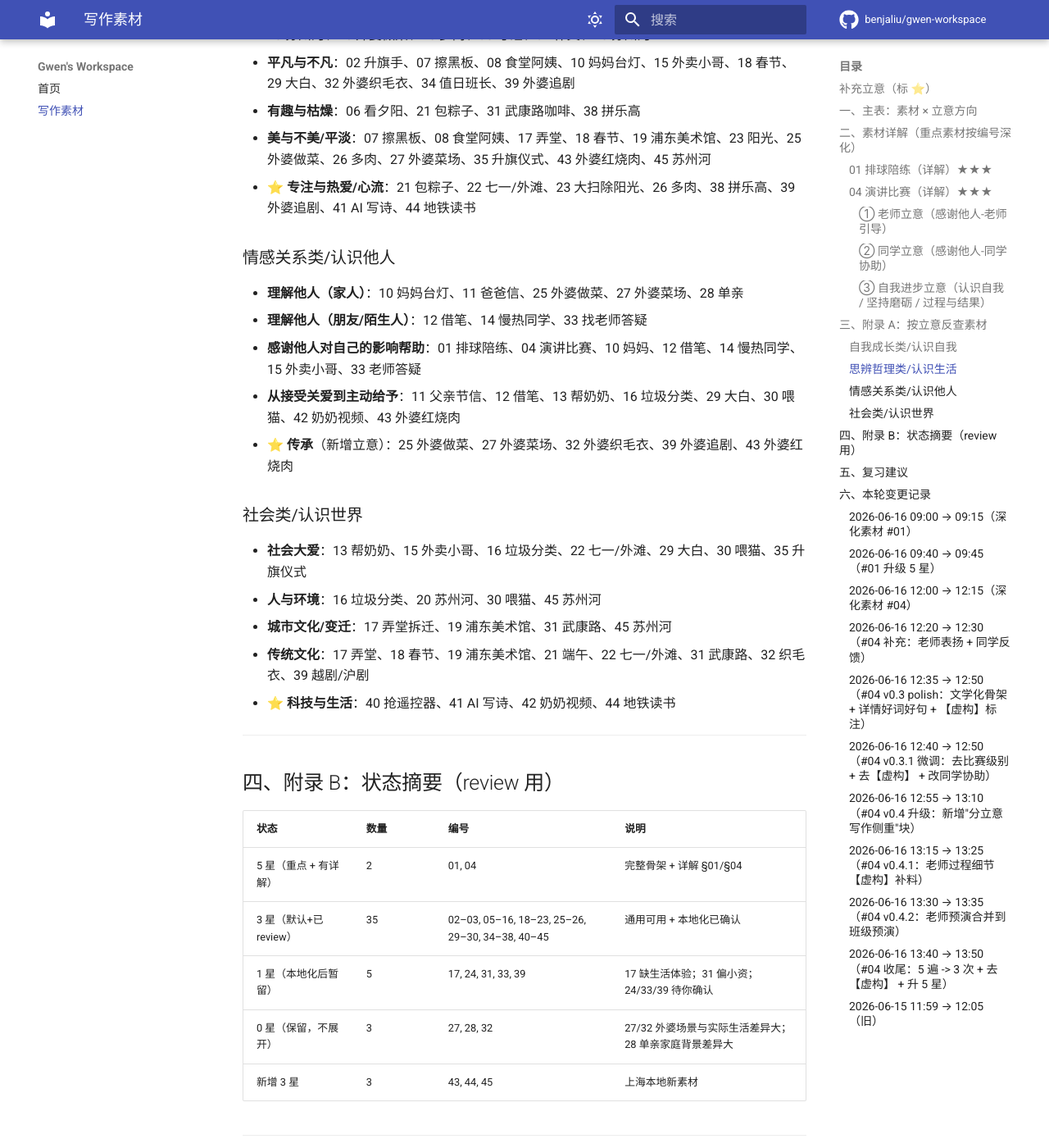
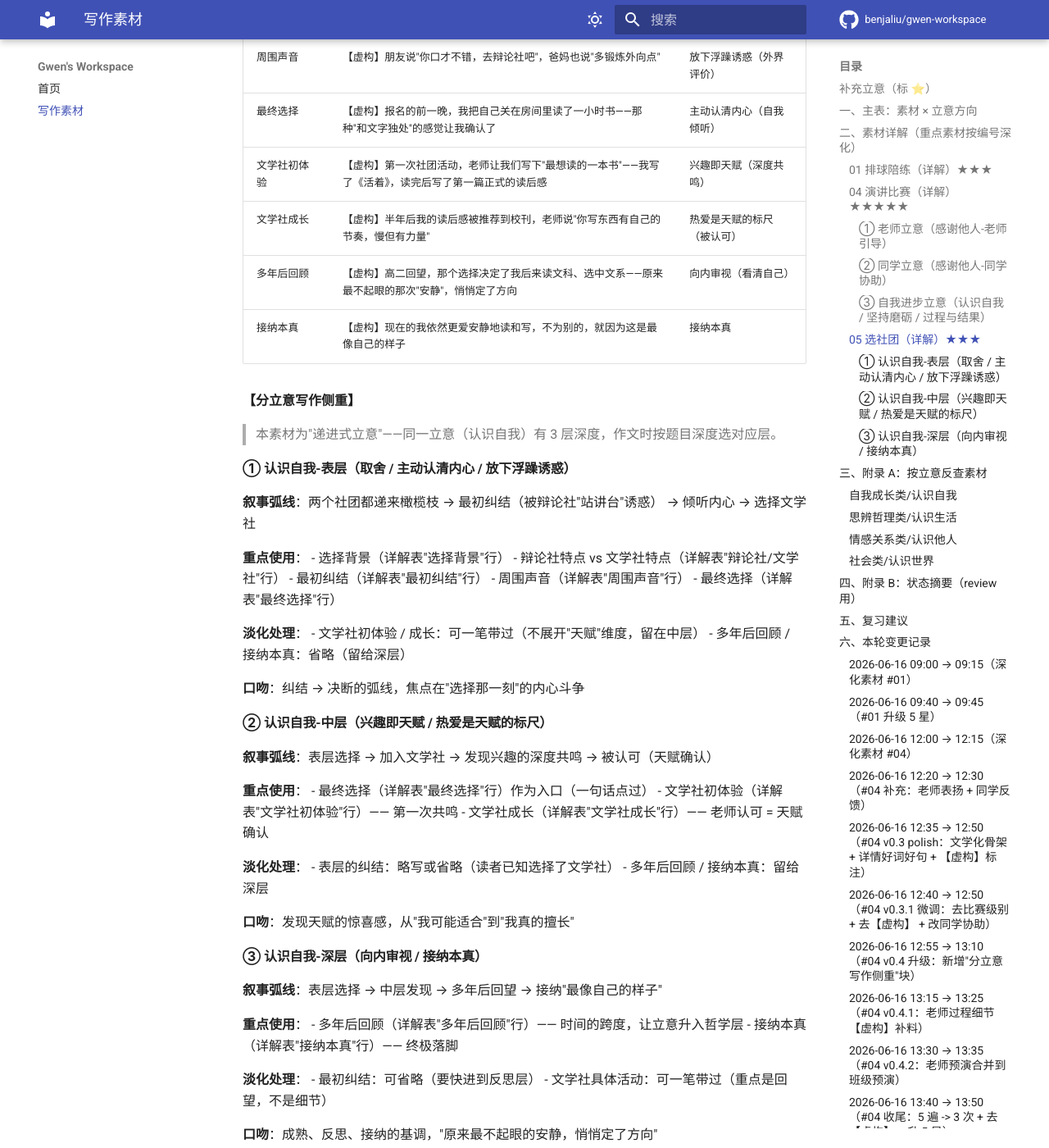
Before and after one commit to benjaliu/gwen-workspace, an MkDocs documentation site: the page built from docs/zuowen-sucai.md, in a window 1280 px wide and 1400 px high, scrolled down 8715 px. Shown: the whole window at 82% size. Built offline with MkDocs 1.6.1 and Material for MkDocs 9.7.7, drawn with Linux system fonts in a browser that asks for light colours; comment, search, counter and statistics services are not loaded; some of the changed text lies outside the part shown.

Commit message:
docs(zuowen-sucai): #02/#03 降 1 星 + #05 深化 (3 层递进立意) + 详解 §05 新增
- #02 / #03 借鉴度：★★★ -> ★（暂不细化）
- #05 选社团：完整骨架 (190 字文学化) + 新立意列 (3 层递进)
- 详解 §04 header 同步 ★★★ -> ★★★★★（跟主表 #04 同步）
- 详解 §05 新增：10 条细节索引 + 3 立意版本（表层取舍/中层兴趣即天赋/深层向内审视）
- 附录 B：1 星 5 -> 7（+ 02, 03）；3 星 35 -> 33（- 02, 03）
- skill v0.4 -> v0.5：§1.3 增加'递进式立意'形态

```diff
--- a/docs/zuowen-sucai.md
+++ b/docs/zuowen-sucai.md
@@ -20,10 +20,10 @@
 | # | 素材（含场景细节） | 可借鉴度 | 可写立意方向 |
 |---|---|---|---|
 | 01 | **体育中考前练排球**——体育中考有排球垫球项目，爸爸大学时碰巧学过排球，主动请缨做陪练。<br>每天晚上 8 点到 8 点半，我们在大楼地下车库靠墙边——那是天然的"垫球墙"，不用追球也不打扰邻居。<br>爸爸从步伐移动、手肘角度这些基本动作开始教，从单次抛球垫回过渡到对墙壁的连续垫球，整整一个多月没断过。<br>终于有一次我一口气垫到第 41 个，一直悬着的那口气终于吐了出来，转身和爸爸击掌，爷俩笑得停不下来（详解 §01） | ★★★★★ | 坚持磨砺；感谢他人（家人陪练）；过程与结果 |
-| 02 | **升旗手训练**——每天清晨 5:50 操场站军姿、练正步，被同学笑"动作像机器人"，三个月后全校师生面前升起国旗 | ★★★ | 坚持磨砺；接纳不足（被嘲笑仍继续）；平凡与不凡（重复动作里的大意义） |
-| 03 | **数学错题本**——把每道错题抄下来重做一遍，从 60 分到 92 分 | ★★★ | 坚持磨砺；过程与结果；平淡（每天整理不枯燥吗） |
+| 02 | **升旗手训练**——每天清晨 5:50 操场站军姿、练正步，被同学笑"动作像机器人"，三个月后全校师生面前升起国旗 | ★ | 坚持磨砺；接纳不足（被嘲笑仍继续）；平凡与不凡（重复动作里的大意义） |
+| 03 | **数学错题本**——把每道错题抄下来重做一遍，从 60 分到 92 分 | ★ | 坚持磨砺；过程与结果；平淡（每天整理不枯燥吗） |
 | 04 | **校级演讲比赛：从班级预演的假笑到校级二等奖**——我报名参加了校级演讲比赛。班级预演那天，我紧张得连笑容都僵在脸上——那是一块贴上去的面具，同学一眼就看穿。后来靠自我训练，又找了几位同学帮忙当听众抠细节，从假笑到自然，从僵硬到松弛，终于在校级舞台捧回了二等奖。第一次站上这样的讲台，已是最好的收获。更让我意外的是，老师特地表扬了我的进步——毕竟在他们印象里，我一直是个内向文静的女生，能站上舞台并拿到奖项，实在值得好好夸一夸。同学也说我现场表现"如沐春风" | ★★★★★ | 认识自我（突破既有印象）；学会松弛；从容；过程与结果；感谢他人（老师表扬 + 同学协助 + 同学肯定） |
-| 05 | **选社团：辩论社还是文学社？**——最后选文学社，发现自己更享受安静阅读 | ★★★ | 取舍；认识自我（兴趣即天赋） |
+| 05 | **选社团：辩论社还是文学社？**——社团招新那天，辩论社和文学社都向我递了橄榄枝。辩论社站在讲台上跟人唇枪舌剑，那种热闹和外露让我心里咯噔一下；文学社则是泡在书堆里，写读后感、聊读书，安安静静。最后我选了文学社。选完之后才慢慢发现——自己更享受的不是"表达给谁听"，而是"安静地读和写"那种跟文字独处的感觉。后来回想，这个选择其实是认清了自己想要什么 | ★★★ | 取舍；认识自我（3 层递进：取舍/兴趣即天赋/向内审视） |
 | 06 | **期中考前一周去操场看夕阳**——心里堵，散步一小时，第二天反而考得不错 | ★★★ | 快慢（慢下来反而快）；过程与结果；有趣与枯燥（"浪费时间"？）；学会松弛 |
 | 07 | **擦黑板这件小事**——值日生每天做，被忽略；毕业那天看见黑板写着"谢谢你每天擦亮我们的早晨" | ★★★ | 平凡与不凡；感恩；平淡中的美 |
 | 08 | **食堂阿姨打饭的背影**——重复一个动作十几年，记住每个学生的口味 | ★★★ | 平凡与不凡；平淡（重复中的伟大）；感恩他人 |
@@ -96,7 +96,7 @@
 
 ---
 
-### 04 演讲比赛（详解）★★★
+### 04 演讲比赛（详解）★★★★★
 
 **【细节索引 + 立意标注】**
 
@@ -176,6 +176,75 @@
 
 ---
 
+### 05 选社团（详解）★★★
+
+**【细节索引 + 立意标注】**
+
+| 维度 | 细节 | 立意标注 |
+|---|---|---|
+| 选择背景 | 社团招新时，辩论社和文学社都向我递了橄榄枝 | 取舍（背景）|
+| 辩论社特点 | 热闹、表达、外向、站在讲台上跟人辩论 | 放下浮躁诱惑（对比项）|
+| 文学社特点 | 安静、阅读、写作、泡在书堆里 | 兴趣即天赋（符合项）|
+| 最初纠结 | 【虚构】辩论社的学长说"你来我们这儿吧，站讲台多有气场"，心里咯噔一下——是那种"被人看见"的诱惑 | 主动认清内心（vs 外界诱惑）|
+| 周围声音 | 【虚构】朋友说"你口才不错，去辩论社吧"，爸妈也说"多锻炼外向点" | 放下浮躁诱惑（外界评价）|
+| 最终选择 | 【虚构】报名的前一晚，我把自己关在房间里读了一小时书——那种"和文字独处"的感觉让我确认了 | 主动认清内心（自我倾听）|
+| 文学社初体验 | 【虚构】第一次社团活动，老师让我们写下"最想读的一本书"——我写了《活着》，读完后写了第一篇正式的读后感 | 兴趣即天赋（深度共鸣）|
+| 文学社成长 | 【虚构】半年后我的读后感被推荐到校刊，老师说"你写东西有自己的节奏，慢但有力量" | 热爱是天赋的标尺（被认可）|
+| 多年后回顾 | 【虚构】高二回望，那个选择决定了我后来读文科、选中文系——原来最不起眼的那次"安静"，悄悄定了方向 | 向内审视（看清自己）|
+| 接纳本真 | 【虚构】现在的我依然更爱安静地读和写，不为别的，就因为这是最像自己的样子 | 接纳本真 |
+
+**【分立意写作侧重】**
+
+> 本素材为"递进式立意"——同一立意（认识自我）有 3 层深度，作文时按题目深度选对应层。
+
+#### ① 认识自我-表层（取舍 / 主动认清内心 / 放下浮躁诱惑）
+
+**叙事弧线**：两个社团都递来橄榄枝 → 最初纠结（被辩论社"站讲台"诱惑） → 倾听内心 → 选择文学社
+
+**重点使用**：
+- 选择背景（详解表"选择背景"行）
+- 辩论社特点 vs 文学社特点（详解表"辩论社/文学社"行）
+- 最初纠结（详解表"最初纠结"行）
+- 周围声音（详解表"周围声音"行）
+- 最终选择（详解表"最终选择"行）
+
+**淡化处理**：
+- 文学社初体验 / 成长：可一笔带过（不展开"天赋"维度，留在中层）
+- 多年后回顾 / 接纳本真：省略（留给深层）
+
+**口吻**：纠结 → 决断的弧线，焦点在"选择那一刻"的内心斗争
+
+#### ② 认识自我-中层（兴趣即天赋 / 热爱是天赋的标尺）
+
+**叙事弧线**：表层选择 → 加入文学社 → 发现兴趣的深度共鸣 → 被认可（天赋确认）
+
+**重点使用**：
+- 最终选择（详解表"最终选择"行）作为入口（一句话点过）
+- 文学社初体验（详解表"文学社初体验"行）—— 第一次共鸣
+- 文学社成长（详解表"文学社成长"行）—— 老师认可 = 天赋确认
+
+**淡化处理**：
+- 表层的纠结：略写或省略（读者已知选择了文学社）
+- 多年后回顾 / 接纳本真：留给深层
+
+**口吻**：发现天赋的惊喜感，从"我可能适合"到"我真的擅长"
+
+#### ③ 认识自我-深层（向内审视 / 接纳本真）
+
+**叙事弧线**：表层选择 → 中层发现 → 多年后回望 → 接纳"最像自己的样子"
+
+**重点使用**：
+- 多年后回顾（详解表"多年后回顾"行）—— 时间的跨度，让立意升入哲学层
+- 接纳本真（详解表"接纳本真"行）—— 终极落脚
+
+**淡化处理**：
+- 最初纠结：可省略（要快进到反思层）
+- 文学社具体活动：可一笔带过（重点是回望，不是细节）
+
+**口吻**：成熟、反思、接纳的基调，"原来最不起眼的安静，悄悄定了方向"
+
+---
+
 ## 三、附录 A：按立意反查素材
 
 ### 自我成长类/认识自我
@@ -215,8 +284,8 @@
 | 状态 | 数量 | 编号 | 说明 |
 |---|---|---|---|
 | 5 星（重点 + 有详解） | 2 | 01, 04 | 完整骨架 + 详解 §01/§04 |
-| 3 星（默认+已 review） | 35 | 02–03, 05–16, 18–23, 25–26, 29–30, 34–38, 40–45 | 通用可用 + 本地化已确认 |
-| 1 星（本地化后暂留） | 5 | 17, 24, 31, 33, 39 | 17 缺生活体验；31 偏小资；24/33/39 待你确认 |
+| 3 星（默认+已 review） | 33 | 05–16, 18–23, 25–26, 29–30, 34–38, 40–45 | 通用可用 + 本地化已确认 |
+| 1 星（本地化后暂留） | 7 | 02, 03, 17, 24, 31, 33, 39 | 17 缺生活体验；31 偏小资；24/33/39 待你确认；02/03 暂不细化 |
 | 0 星（保留，不展开） | 3 | 27, 28, 32 | 27/32 外婆场景与实际生活差异大；28 单亲家庭背景差异大 |
 | 新增 3 星 | 3 | 43, 44, 45 | 上海本地新素材 |
 
@@ -324,6 +393,19 @@
 | 附录 B 3 星 | 36 条 | 35 条（- 04）| #04 移出 3 星组 |
 | skill v0.4 状态 | 稳定 | 稳定 | 本次无 skill 变更 |
 
+### 2026-06-16 14:00 → 14:30（#02/#03 降 1 星 + #05 深化 (3 层递进立意) + skill v0.4 → v0.5）
+
+| 编号 | 旧 | 新 | 原因 |
+|---|---|---|---|
+| #02 / #03 借鉴度 | ★★★ | ★ | Benjamin 暂不细化 |
+| 附录 B 1 星 | 5 条 | 7 条（+ 02, 03）| 同上 |
+| 附录 B 3 星 | 35 条 | 33 条（- 02, 03）| 同上 |
+| 主表 #05 骨架 | 80 字一行式 | 190 字文学化骨架（v0.3 文字修饰者模式）| v0.4 升级 #05 |
+| 主表 #05 立意列 | 取舍；认识自我（兴趣即天赋）| 取舍；认识自我（3 层递进：取舍/兴趣即天赋/向内审视）| Benjamin 给出 3 层升华 |
+| 详解 §04 header | ★★★ | ★★★★★ | 跟主表 #04 星同步（之前漏改）|
+| 详解 §05 | 无 | 新增（10 条细节索引 + 3 立意版本：表/中/深）| 首个"递进式立意"案例 |
+| skill v0.4 → v0.5 | 1.3 只有"分立意"形态 | 1.3 增加"递进式立意"形态 | 05 案例驱动 |
+
 ### 2026-06-15 11:59 → 12:05（旧）
 
 | 编号 | 旧 | 新 | 原因 |
```
